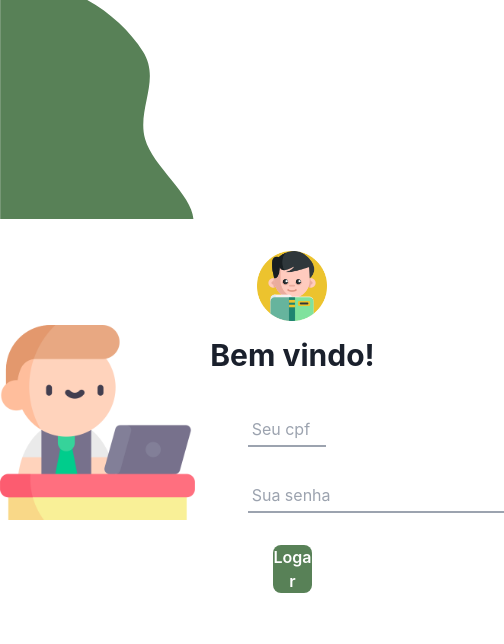
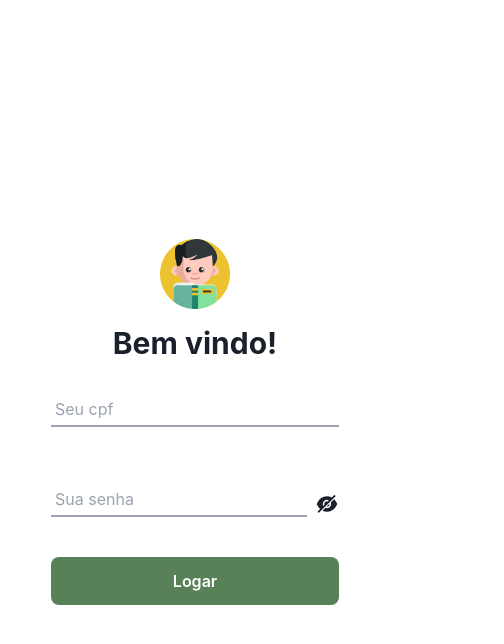
Before and after one commit to Gustaxz/forum_vile, a Next.js app: page /login in a window 390 px wide. Shown: the top 644 px of the page, 504 px wide, since content can reach past the window. Built offline with nearby package versions, Linux system fonts and the light colour scheme; what tailwindcss-animatecss would draw is missing.

Commit message:
✅ Tela de login com tratamento de dados e erros

```diff
--- a/package.json
+++ b/package.json
@@ -12,6 +12,7 @@
     "@chakra-ui/react": "^2.4.1",
     "@emotion/react": "^11.10.5",
     "@emotion/styled": "^11.10.5",
+    "@hookform/resolvers": "^2.9.10",
     "@tiptap/extension-color": "^2.0.0-beta.204",
     "@tiptap/extension-heading": "^2.0.0-beta.204",
     "@tiptap/extension-list-item": "^2.0.0-beta.204",
@@ -38,7 +39,8 @@
     "react-toastify": "^9.1.1",
     "swiper": "^8.4.5",
     "tailwindcss-animatecss": "^3.0.2",
-    "typescript": "4.9.3"
+    "typescript": "4.9.3",
+    "yup": "^0.32.11"
   },
   "devDependencies": {
     "autoprefixer": "^10.4.13",
--- a/pages/login.tsx
+++ b/pages/login.tsx
@@ -3,12 +3,49 @@ import { useState } from "react"
 
 import { AiFillEyeInvisible, AiFillEye } from "react-icons/ai"
 
+import { yupResolver } from "@hookform/resolvers/yup"
+import * as yup from "yup"
+import { useForm } from "react-hook-form"
+import { cpf as validadeCpf } from "cpf-cnpj-validator"
+import Head from "next/head"
+
+interface IFormInputs {
+	cpf: string
+	password: string
+}
+
+const schema = yup
+	.object({
+		cpf: yup
+			.string()
+			.required("cpf é obrigatório")
+			.test("test-invalid-cpf", "cpf inválido", (cpf) => {
+				console.log(cpf, validadeCpf.isValid(cpf!))
+				return validadeCpf.isValid(cpf!)
+			}),
+		password: yup.string().min(8, "mínimo de 8 caracteres").required("senha é obrigatória"),
+	})
+	.required()
+
 export default function Login() {
 	const [passwordVisible, setPasswordVisible] = useState(false) // adicionar validação de cpf com a lib cpf-cnpj-validator
+	const {
+		register,
+		handleSubmit,
+		formState: { errors },
+	} = useForm<IFormInputs>({
+		resolver: yupResolver(schema),
+	})
+
+	const onSubmit = (data: IFormInputs) => console.log(data)
 
 	return (
-		<div className="grid grid-cols-2 h-screen">
-			<div className="bg-[url('/backgrounds/login.svg')] bg-no-repeat bg-contain flex items=center justify-center">
+		<>
+			<Head>
+				<title>Login</title>
+			</Head>
+			<div className="sm:grid grid-cols-2 h-screen flex sm:items-stretch justify-center items-center">
+				<div className="bg-[url('/backgrounds/login.svg')] bg-no-repeat bg-contain sm:flex items=center justify-center hidden">
 					<Image
 						alt="garoto estudando"
 						src="/assets/login.png"
@@ -17,7 +54,7 @@ export default function Login() {
 						className="object-contain"
 					/>
 				</div>
-			<div className="flex flex-col justify-center items-center gap-8">
+				<div className="sm:flex flex-col justify-center items-center gap-8">
 					<div className="flex flex-col gap-4 items-center">
 						<Image
 							alt="ícone de um estudante"
@@ -28,18 +65,27 @@ export default function Login() {
 						/>
 						<p className="font-bold text-3xl text-center">Bem vindo!</p>
 					</div>
-				<div className="flex flex-col gap-8 mt-2">
+					<form onSubmit={handleSubmit(onSubmit)} className="sm:mt-2 mt-8">
+						<div className="flex flex-col sm:gap-8 gap-12">
+							<div className="flex flex-col gap-1">
 								<input
+									{...register("cpf")}
 									type="text"
 									placeholder="Seu cpf"
-						className="border-b-2 border-gray-400 focus:border-green-pallete-400 outline-none p-1 transition-colors w-[20vw]"
+									className="border-b-2 border-gray-400 focus:border-green-pallete-400 outline-none p-1 transition-colors sm:w-[20vw]"
 								/>
-					<div className="flex gap-2 w-[23vw] items-center">
+								<p className="h-1 text-red-400">{errors.cpf?.message}</p>
+							</div>
+							<div className="flex gap-2 sm:w-[23vw] items-center">
+								<div className="flex flex-col gap-1 flex-1">
 									<input
-							type={ passwordVisible ? "text" : "password" }
+										{...register("password")}
+										type={passwordVisible ? "text" : "password"}
 										placeholder="Sua senha"
 										className="outline-none p-1 transition-colors flex-1 border-b-2 border-gray-400 focus:border-green-pallete-400"
 									/>
+									<p className="h-1 text-red-400">{errors.password?.message}</p>
+								</div>
 								{passwordVisible ? (
 									<AiFillEye
 										onClick={() => setPasswordVisible(false)}
@@ -55,10 +101,15 @@ export default function Login() {
 								)}
 							</div>
 						</div>
-				<button className="bg-green-pallete-300 hover:opacity-90 rounded-lg w-[10vw] h-12 text-white font-semibold">
+						<button
+							className="bg-green-pallete-300 hover:opacity-90 rounded-lg sm:w-[10vw] h-12 text-white font-semibold mt-8 w-full"
+							type="submit"
+						>
 							Logar
 						</button>
+					</form>
 				</div>
 			</div>
+		</>
 	)
 }
```
Also changed, not shown: 1 other file (tests, documents, lock files or other folders). Lines whose indentation alone changed are shown as unchanged.
